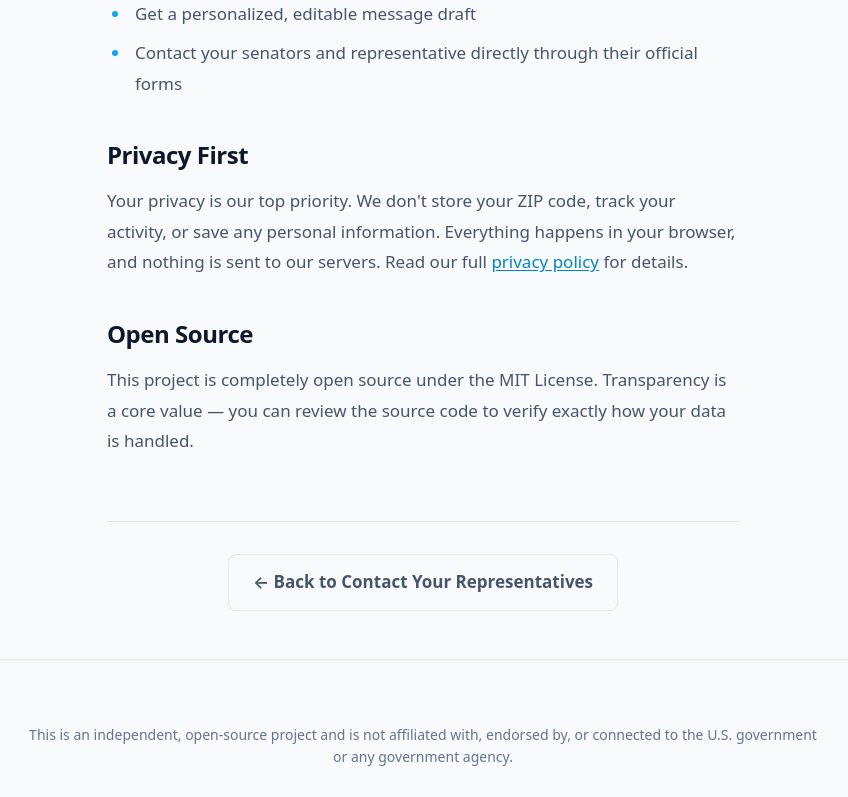
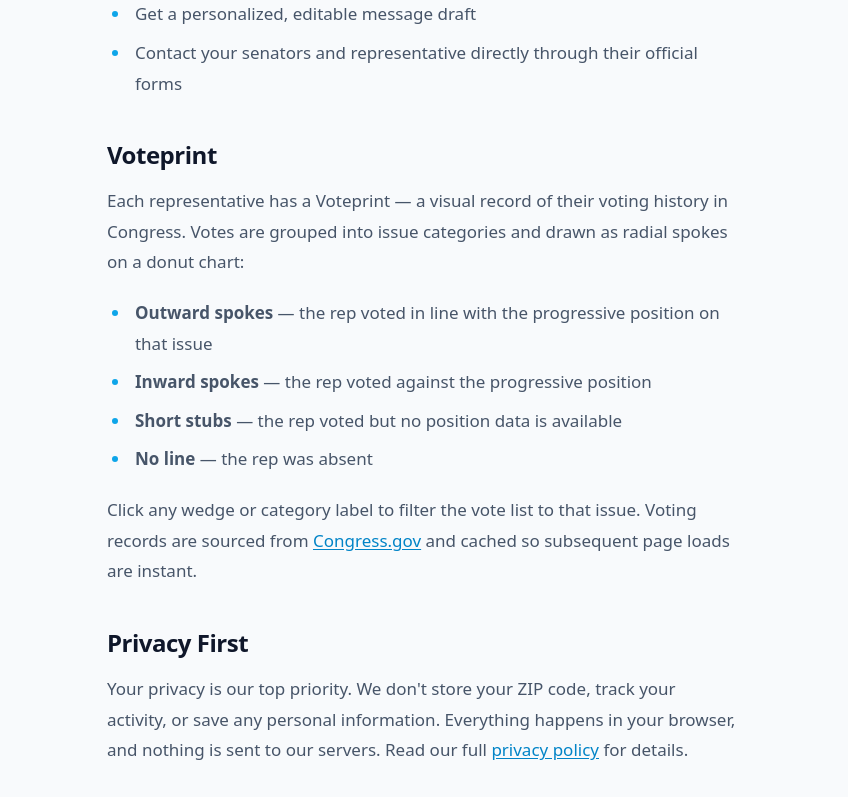
Before and after one commit to anthony-liddle/contact-your-reps, a Next.js app: page /about in a window 1280 px wide. Shown: the part 760-1557 px from the top of the page, without its empty margins (217-1065 px from the left). Built offline with nearby package versions, Linux system fonts and the light colour scheme.

Commit message:
feat(about): document Voteprint, remove skip-to-main links

```diff
--- a/app/about/page.tsx
+++ b/app/about/page.tsx
@@ -14,10 +14,6 @@
 export default function AboutPage() {
   return (
     <>
-      <a href="#main-content" className="skip-link">
-        Skip to main content
-      </a>
-
       <header className={styles.header}>
         <div className={styles.headerContent}>
           <h1 className={styles.title}>About</h1>
@@ -61,6 +57,38 @@
           </section>
 
           <section className={styles.section}>
+            <h2 className={styles.sectionHeading}>Voteprint</h2>
+            <p>
+              Each representative has a Voteprint — a visual record of their voting history in
+              Congress. Votes are grouped into issue categories and drawn as radial spokes on a
+              donut chart:
+            </p>
+            <ul className={styles.list}>
+              <li>
+                <strong>Outward spokes</strong> — the rep voted in line with the progressive
+                position on that issue
+              </li>
+              <li>
+                <strong>Inward spokes</strong> — the rep voted against the progressive position
+              </li>
+              <li>
+                <strong>Short stubs</strong> — the rep voted but no position data is available
+              </li>
+              <li>
+                <strong>No line</strong> — the rep was absent
+              </li>
+            </ul>
+            <p>
+              Click any wedge or category label to filter the vote list to that issue. Voting
+              records are sourced from{' '}
+              <a href="https://api.congress.gov" target="_blank" rel="noopener noreferrer">
+                Congress.gov
+              </a>{' '}
+              and cached so subsequent page loads are instant.
+            </p>
+          </section>
+
+          <section className={styles.section}>
             <h2 className={styles.sectionHeading}>Privacy First</h2>
             <p>
               Your privacy is our top priority. We don&apos;t store your ZIP code, track your
--- a/app/globals.css
+++ b/app/globals.css
@@ -216,21 +216,6 @@
   line-height: inherit;
 }
 
-/* Skip link for accessibility */
-.skip-link {
-  position: absolute;
-  top: -100%;
-  left: 0;
-  padding: 1rem;
-  background: var(--button-bg);
-  color: var(--button-text);
-  z-index: 1000;
-  text-decoration: none;
-}
-
-.skip-link:focus {
-  top: 0;
-}
 
 /* Screen reader only utility */
 .sr-only {
--- a/app/privacy/page.tsx
+++ b/app/privacy/page.tsx
@@ -14,10 +14,6 @@
 export default function PrivacyPage() {
   return (
     <>
-      <a href="#main-content" className="skip-link">
-        Skip to main content
-      </a>
-
       <header className={styles.header}>
         <div className={styles.headerContent}>
           <h1 className={styles.title}>Privacy Policy</h1>
```
